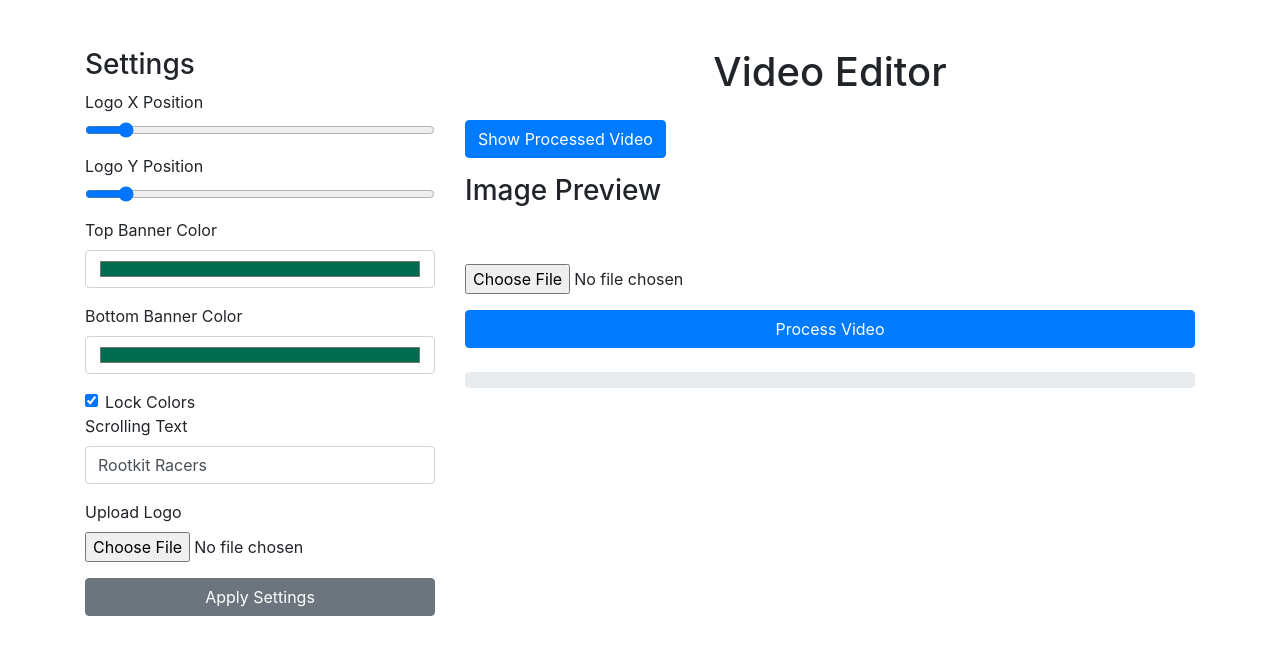
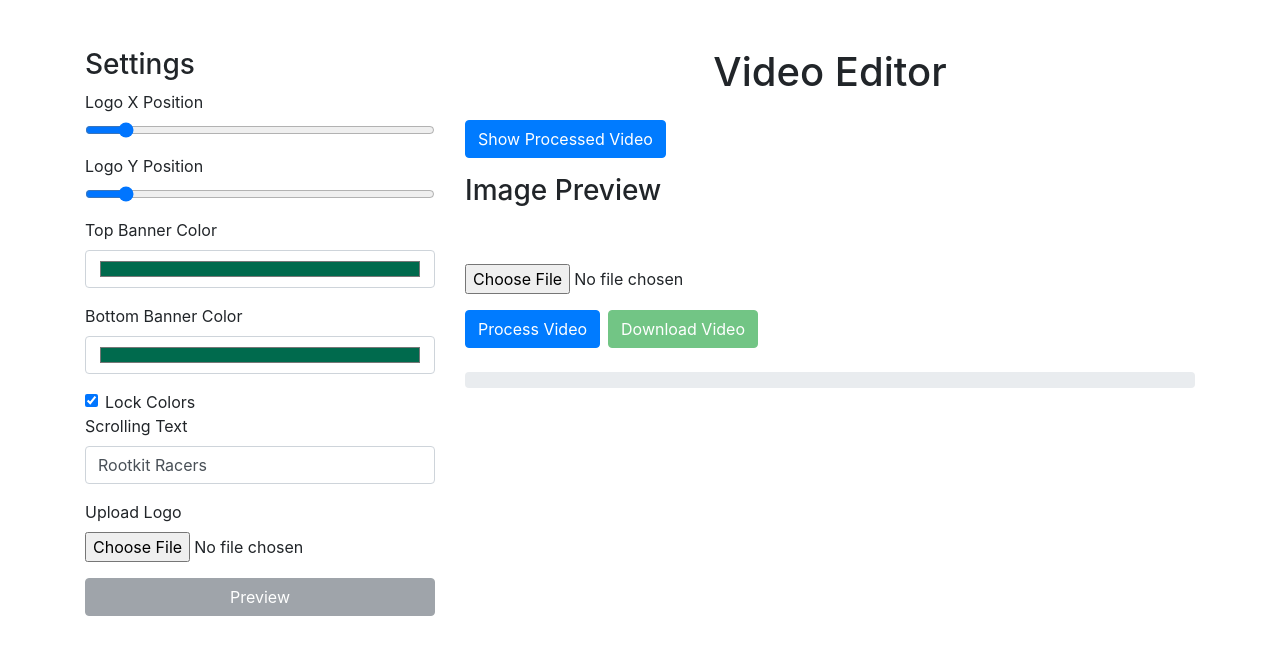
Before and after one commit to autonomoid/RACER, a Flask app: page / in a window 1280 px wide. Shown: the top 655 px of the page. Run offline with Flask 3, Linux system fonts and the light colour scheme; some libraries are stand-ins or nearby versions.

Commit message:
Update index.html

```diff
--- a/templates/index.html
+++ b/templates/index.html
@@ -6,6 +6,11 @@
     <link href="https://stackpath.bootstrapcdn.com/bootstrap/4.5.2/css/bootstrap.min.css" rel="stylesheet">
     <script src="https://code.jquery.com/jquery-3.6.0.min.js"></script>
     <script src="https://cdn.socket.io/4.0.0/socket.io.min.js"></script>
+    <style>
+        .progress-bar-complete {
+            background-color: #28a745 !important; /* Green color */
+        }
+    </style>
 </head>
 <body>
     <div class="container mt-5">
@@ -41,7 +46,7 @@
                         <label for="logoFile">Upload Logo</label>
                         <input type="file" class="form-control-file" id="logoFile" name="logoFile" accept="image/*">
                     </div>
-                    <button type="submit" class="btn btn-secondary btn-block">Apply Settings</button>
+                    <button type="submit" id="previewButton" class="btn btn-secondary btn-block" disabled>Preview</button>
                 </form>
             </div>
             <div class="col-md-8">
@@ -64,16 +69,16 @@
                     <div class="form-group">
                         <input type="file" class="form-control-file" id="file" name="file" accept="video/*">
                     </div>
-                    <button type="submit" class="btn btn-primary btn-block">Process Video</button>
+                    <div class="d-flex">
+                        <button type="submit" class="btn btn-primary mr-2">Process Video</button>
+                        <a id="downloadButton" class="btn btn-success disabled" disabled>Download Video</a>
+                    </div>
                 </form>
                 <div class="mt-4">
                     <div class="progress">
                         <div id="progressBar" class="progress-bar" role="progressbar" style="width: 0%;" aria-valuenow="0" aria-valuemin="0" aria-valuemax="100">0%</div>
                     </div>
                     <p id="statusMessage"></p>
-                </div>
-                <div class="mt-4" id="downloadContainer" style="display: none;">
-                    <a id="downloadButton" class="btn btn-success btn-block">Download Processed Video</a>
                 </div>
             </div>
         </div>
@@ -84,6 +89,14 @@
         $(document).ready(function(){
             var socket = io();
             var processedVideoAvailable = false;
+
+            $('#file').on('change', function() {
+                if ($(this).val()) {
+                    $('#previewButton').removeAttr('disabled');
+                } else {
+                    $('#previewButton').attr('disabled', 'disabled');
+                }
+            });
 
             $('#uploadForm').on('submit', function(e){
                 e.preventDefault();
@@ -118,6 +131,9 @@
                     success: function(response){
                         $('#statusMessage').text('Settings updated');
                         updatePreview();
+                        $('#imagePreviewContainer').show();
+                        $('#videoPreviewContainer').hide();
+                        $('#togglePreview').text('Show Processed Video');
                     },
                     error: function() {
                         $('#statusMessage').text('Error updating settings');
@@ -140,6 +156,10 @@
             });
 
             $('#togglePreview').on('click', function() {
+                togglePreview();
+            });
+
+            function togglePreview() {
                 if ($('#imagePreviewContainer').is(':visible')) {
                     $('#imagePreviewContainer').hide();
                     $('#videoPreviewContainer').show();
@@ -149,7 +169,7 @@
                     $('#videoPreviewContainer').hide();
                     $('#togglePreview').text('Show Processed Video');
                 }
-            });
+            }
 
             function updatePreview() {
                 var formData = new FormData($('#settingsForm')[0]);
@@ -172,6 +192,9 @@
 
             socket.on('progress', function(data){
                 $('#progressBar').css('width', data.progress + '%').attr('aria-valuenow', data.progress).text(data.progress + '%');
+                if (data.progress === 100) {
+                    $('#progressBar').addClass('progress-bar-complete');
+                }
             });
 
             socket.on('status', function(data){
@@ -185,16 +208,17 @@
                 setTimeout(function() {
                     $('#videoPreview').get(0).play();
                 }, 500);
+                $('#downloadButton').attr('href', '/download/' + data.filename);
+                $('#downloadButton').removeClass('disabled');
+                $('#downloadButton').removeAttr('disabled');
                 $('#imagePreviewContainer').hide();
                 $('#videoPreviewContainer').show();
                 $('#togglePreview').text('Show Image Preview');
-                $('#downloadContainer').show();
-                $('#downloadButton').attr('href', '/download/' + data.filename);
             });
 
             $('#downloadButton').on('click', function(){
-                if (processedVideoAvailable) {
-                    window.location.href = $(this).attr('href');
+                if (!processedVideoAvailable) {
+                    return false;  // prevent default action if video is not ready
                 }
             });
         });
```
